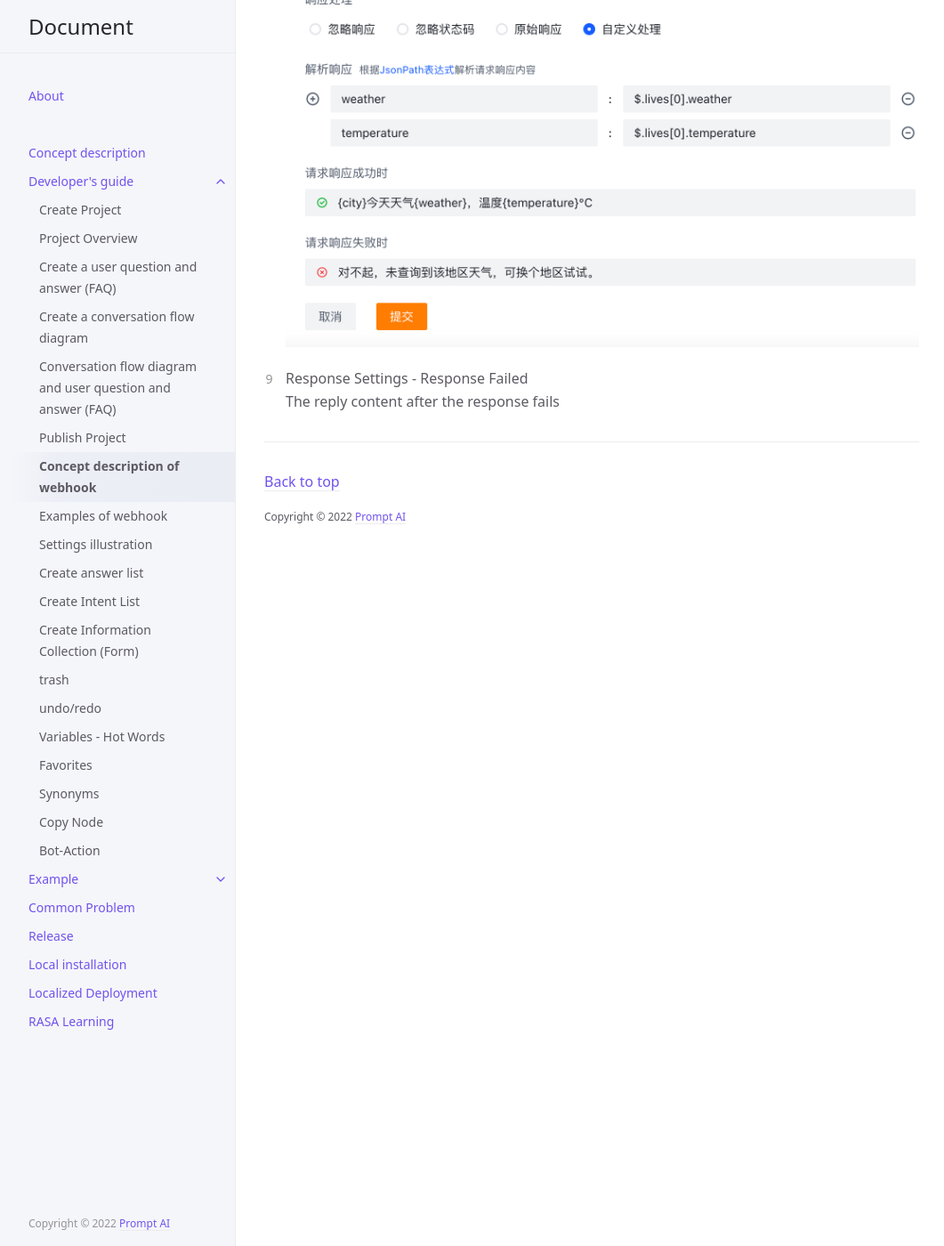
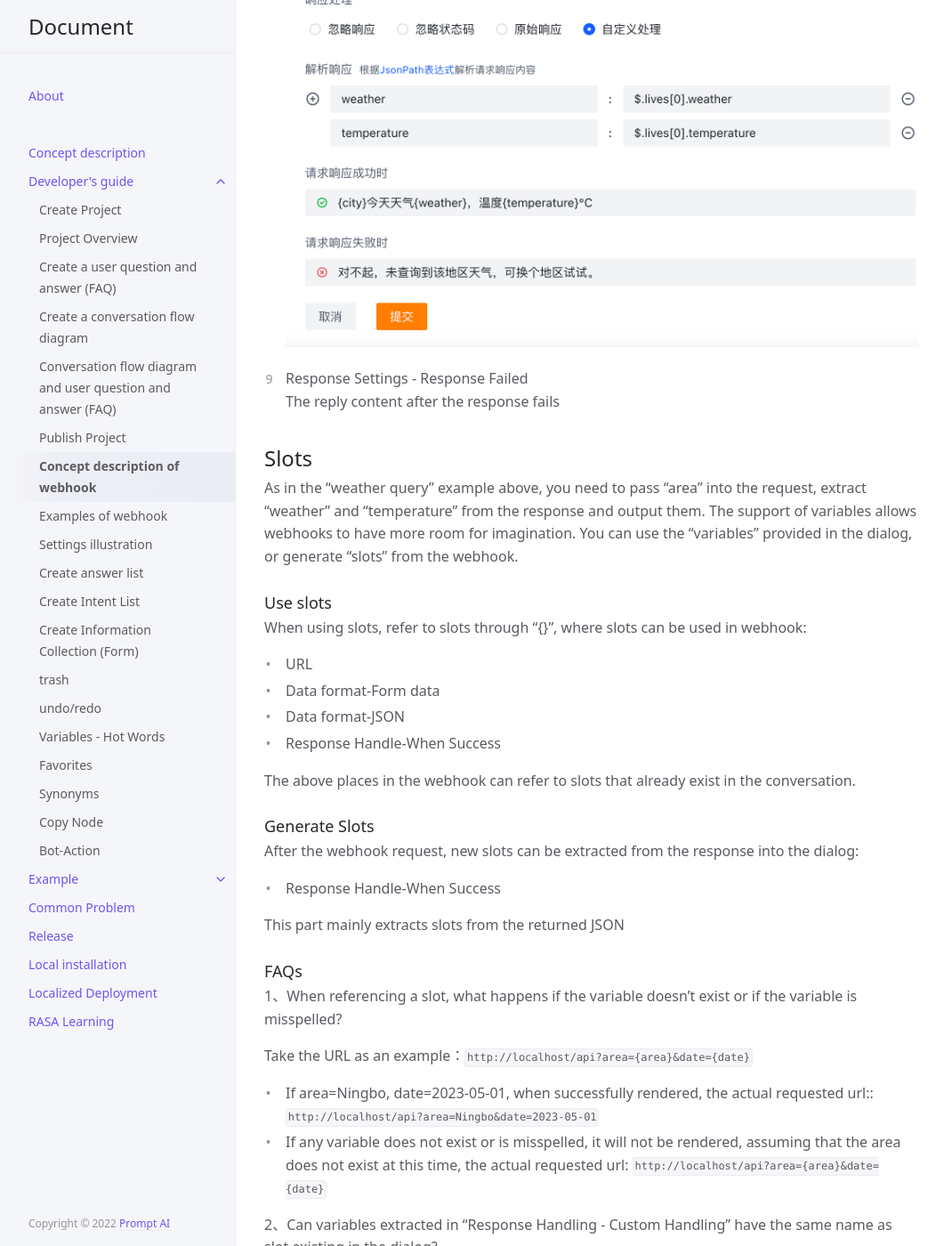
Before and after one commit to PromptAI/promptdialog, a Jekyll site: the page built from docs/en/tutorial/webhook/01-webhook.md, in a window 1280 px wide and 1400 px high, scrolled down 4935 px. Shown: the whole window at 89% size, without its empty margins (107-1168 px from the left). Built offline with Jekyll 4.4.1, drawn with Linux system fonts in a browser that asks for light colours; some of the changed text lies outside the part shown.

Commit message:
1、en support

```diff
--- a/docs/en/tutorial/webhook/01-webhook.md
+++ b/docs/en/tutorial/webhook/01-webhook.md
@@ -105,3 +105,45 @@ Submit the collected input information to the API through webhook and display th
 
 9. Response Settings - Response Failed
    <br/>The reply content after the response fails
+
+## Slots
+
+As in the "weather query" example above, you need to pass "area" into the request, extract "weather" and "temperature" from the response and output them.
+The support of variables allows webhooks to have more room for imagination. You can use the "variables" provided in the dialog, or generate "slots" from the webhook.
+### Use slots
+When using slots, refer to slots through "{}", where slots can be used in webhook:
+
+- URL
+- Data format-Form data
+- Data format-JSON
+- Response Handle-When Success
+
+The above places in the webhook can refer to slots that already exist in the conversation.
+
+### Generate Slots
+After the webhook request, new slots can be extracted from the response into the dialog:
+
+- Response Handle-When Success
+
+This part mainly extracts slots from the returned JSON
+
+### FAQs
+1、When referencing a slot, what happens if the variable doesn't exist or if the variable is misspelled?
+
+Take the URL as an example：`http://localhost/api?area={area}&date={date}`
+- If area=Ningbo, date=2023-05-01, when successfully rendered, the actual requested url::
+  `http://localhost/api?area=Ningbo&date=2023-05-01`
+- If any variable does not exist or is misspelled, it will not be rendered, assuming that the area does not exist at this time, the actual requested url:
+  `http://localhost/api?area={area}&date={date}`
+
+2、Can variables extracted in "Response Handling - Custom Handling" have the same name as slot existing in the dialog?
+
+The name can be repeated, and the changed value will become the extracted value.
+
+3、How does the extracted slot value change when the same webhook is called multiple times?
+
+The extracted slot will be the value extracted after the last call to the webhook, that is, the value of the slot can change.
+
+4、Can the slots generated by webhook extraction be used together with "reset variable value" and "reply condition"?
+
+If you want to use "reset variable value" and "reply condition", you need to define the slot in the project in advance.
```
Also changed, not shown: docs/en/defalut_reply/index.md (added, +48 -0 lines), docs/en/tutorial/webhook/03-webhook.md (added, +54 -0 lines), docs/zh/tutorial/webhook/03-webhook.md (+1 -1 lines).
